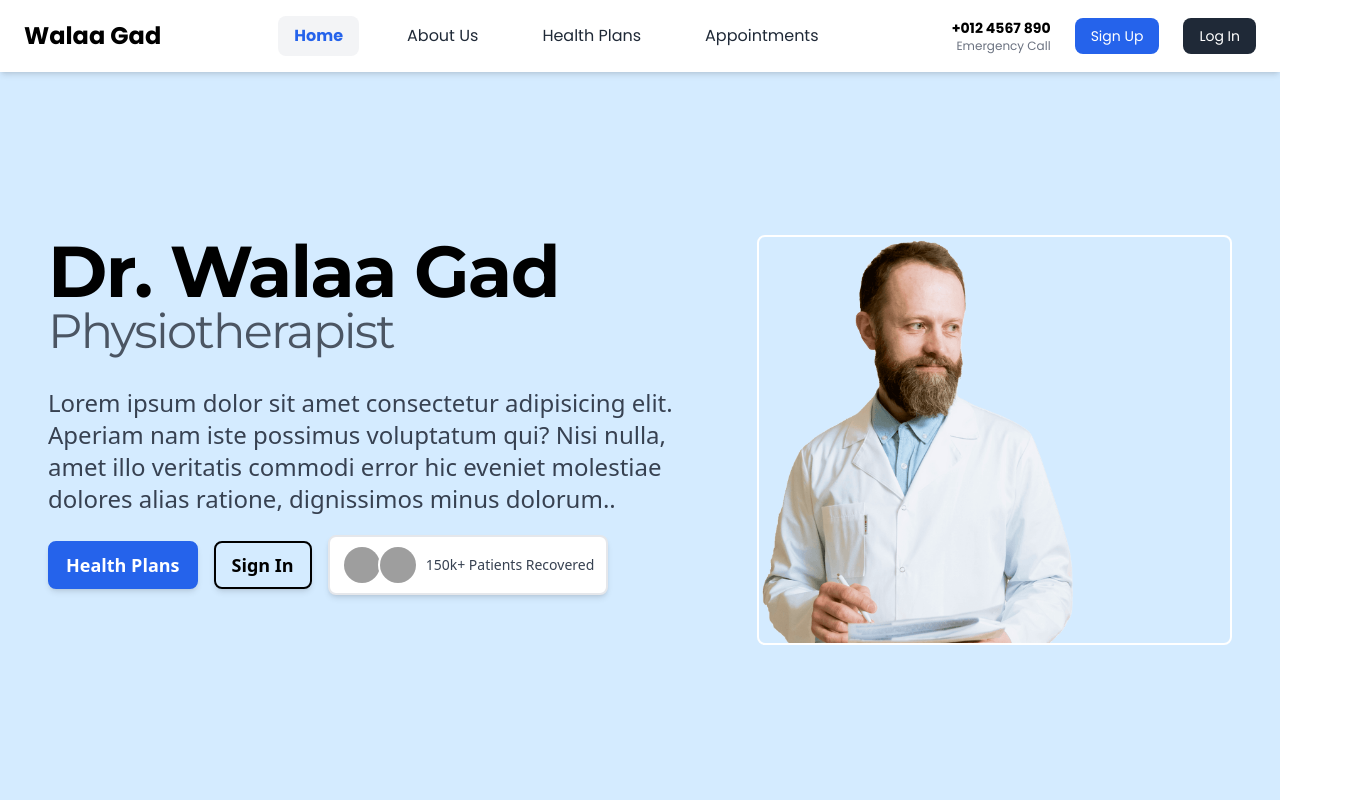
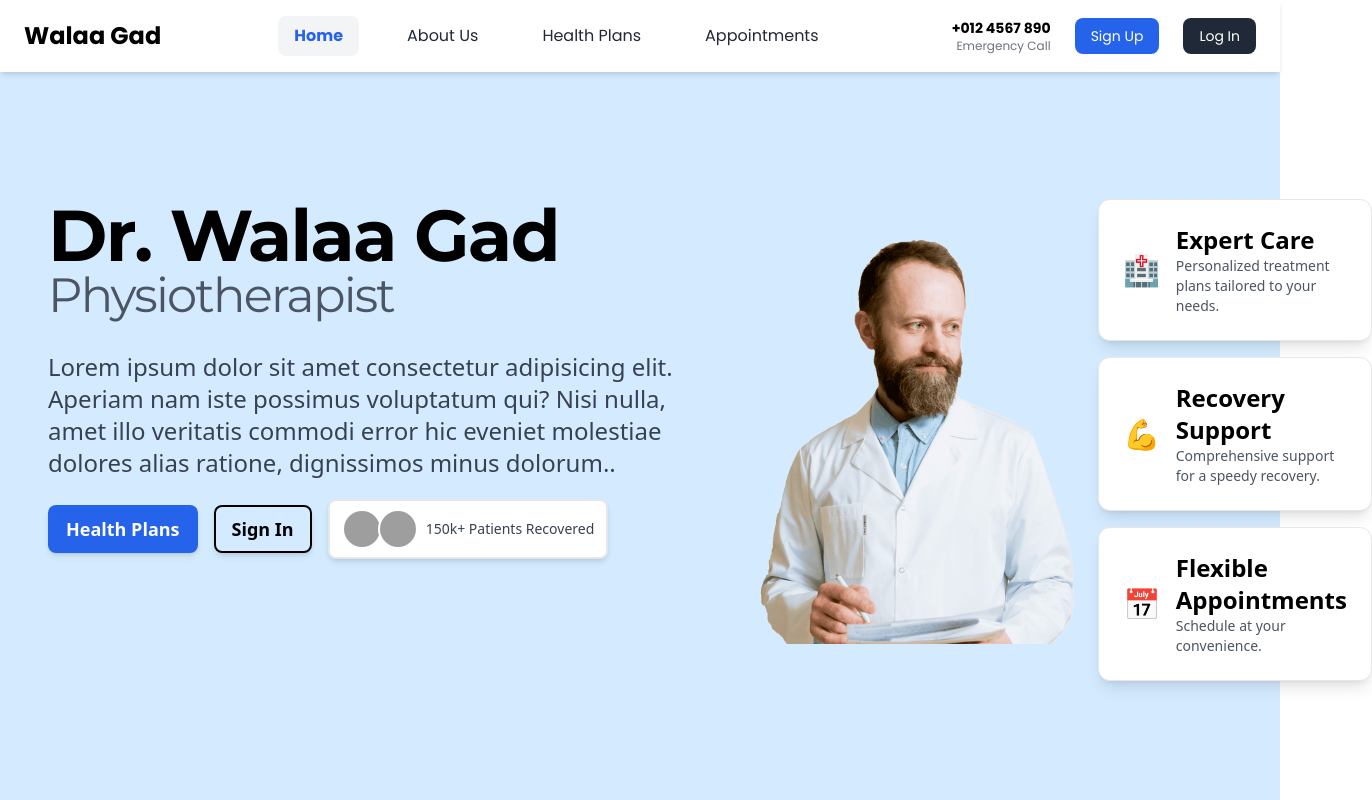
Before and after one commit to ahmed-codics/walaa, a React (Vite) app: page / in a window 1280 px wide. Shown: the top 800 px of the page, 1372 px wide, since content can reach past the window. Built offline with nearby package versions, Linux system fonts and the light colour scheme; no server answers; grey boxes are pictures that could not be loaded.

Commit message:
Update Header.jsx

```diff
--- a/src/components/Header.jsx
+++ b/src/components/Header.jsx
@@ -69,7 +69,7 @@ const Header = () => {
         </div>
 
         {/* Right Section - Doctor Image and Cards */}
-        <div className="lg:col-span-6 xl:col-span-5 flex flex-col items-center lg:flex-row lg:items-center gap-6 mt-6 lg:mt-0 border-2 border-white rounded-lg hover:border-black transition duration-300 ease-in-out">
+        <div className="lg:col-span-6 xl:col-span-5 flex flex-col items-center lg:flex-row lg:items-center gap-6 mt-6 lg:mt-0">
           {/* Doctor Image */}
           <img
             className="w-4/6 sm:w-3/6 md:w-2/5 lg:w-4/6"
@@ -78,6 +78,23 @@ const Header = () => {
           />
 
           {/* Horizontal Cards */}
+          <div className="flex flex-col gap-4">
+            <Card
+              icon="🏥"
+              title="Expert Care"
+              text="Personalized treatment plans tailored to your needs."
+            />
+            <Card
+              icon="💪"
+              title="Recovery Support"
+              text="Comprehensive support for a speedy recovery."
+            />
+            <Card
+              icon="📅"
+              title="Flexible Appointments"
+              text="Schedule at your convenience."
+            />
+          </div>
         </div>
       </div>
     </div>
@@ -93,7 +110,7 @@ const Avatar = ({ src, alt }) => (
 );
 
 const Card = ({ icon, title, text }) => (
-  <div className="bg-white shadow-lg rounded-xl p-4 md:p-6 w-max  flex items-center border border-gray-200">
+  <div className="bg-white shadow-lg rounded-xl p-4 md:p-6 w-full flex items-center border border-gray-200">
     <div className="text-2xl md:text-3xl mr-4">{icon}</div>
     <div>
       <h3 className="text-lg md:text-2xl font-semibold">{title}</h3>
```
